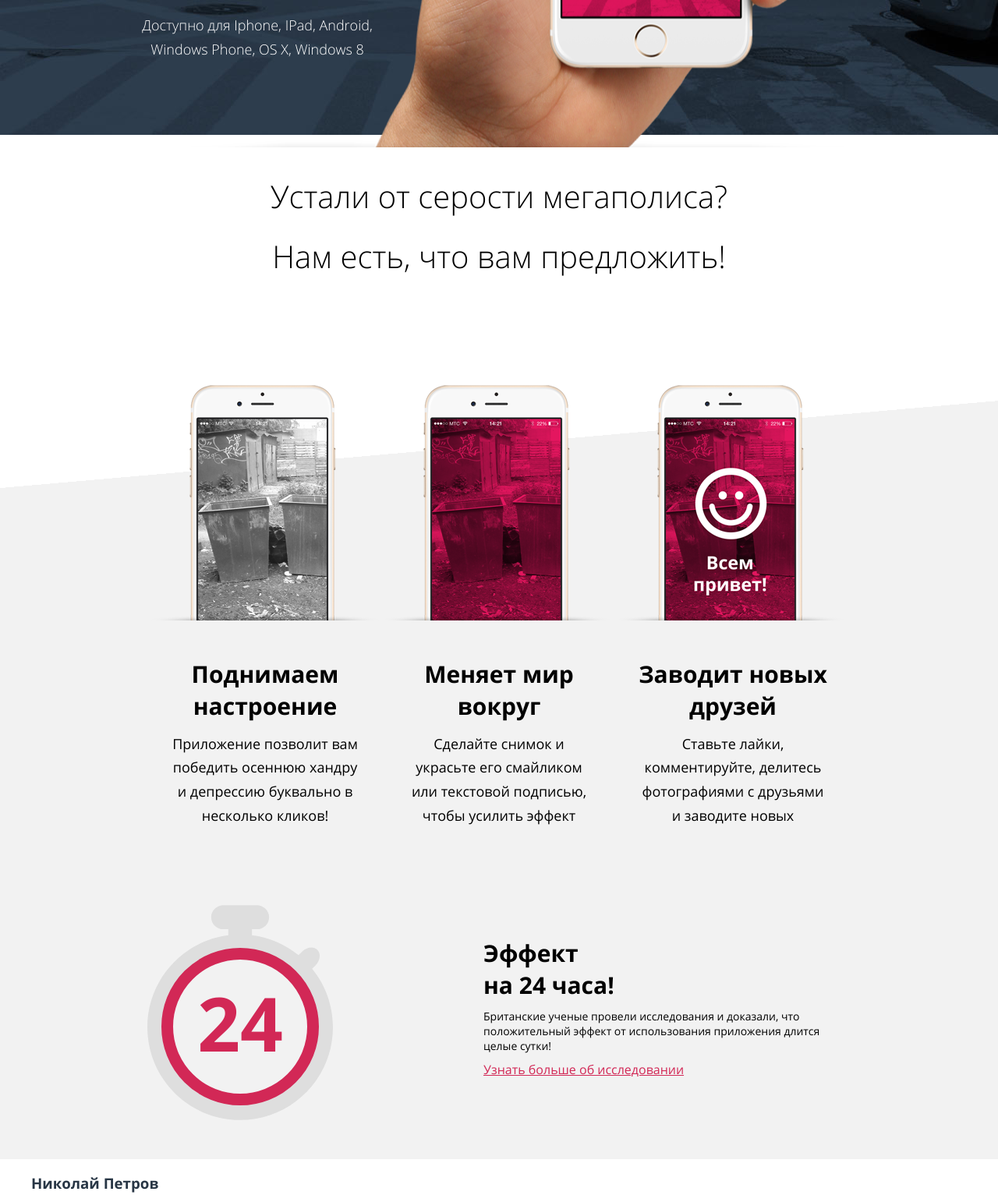
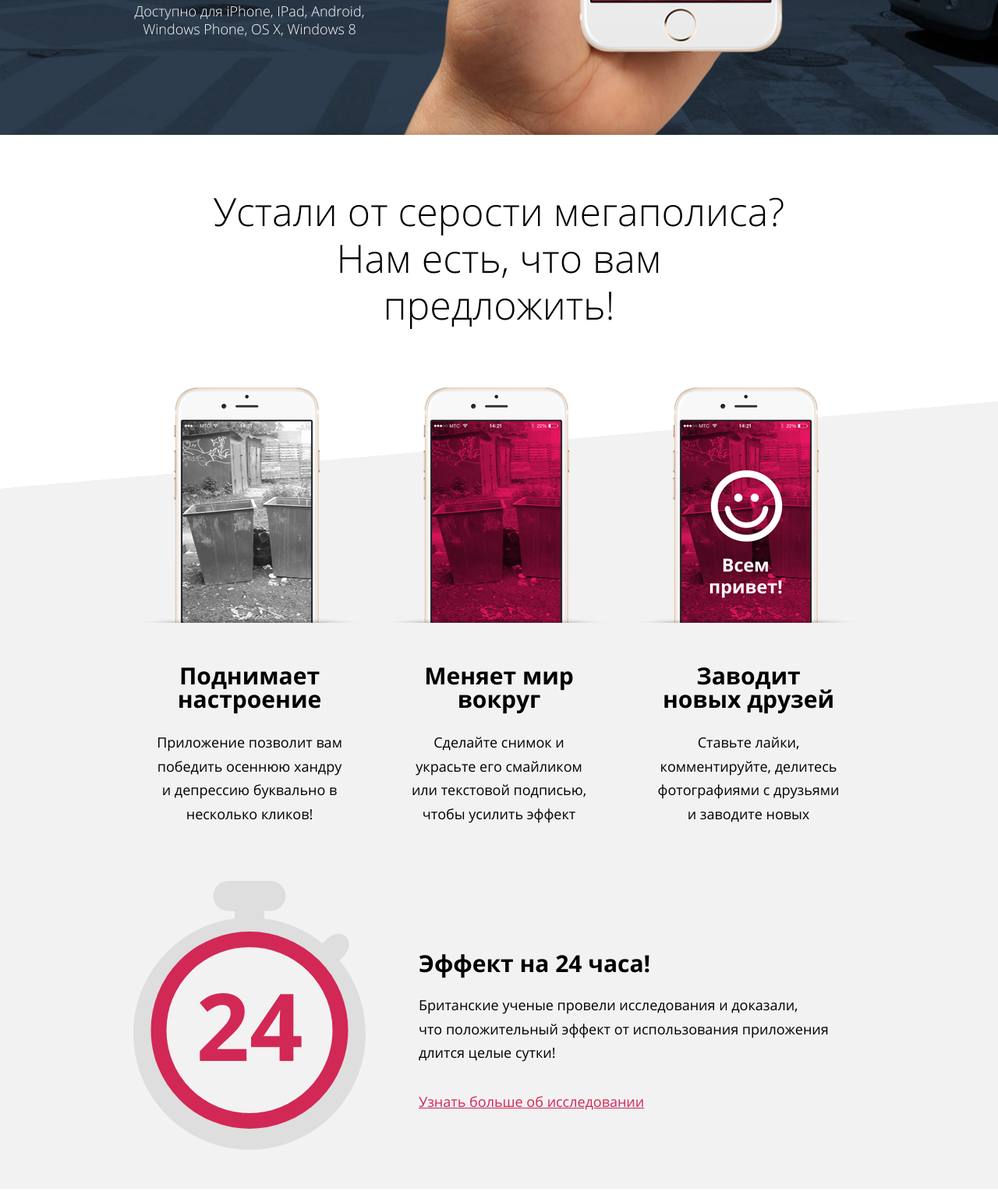
Before and after one commit to Baraboo88/934227-pink-17, a website: page source/index.html in a window 1280 px wide. Shown: the part 680-2213 px from the top of the page at 78% size. Drawn offline with nearby package versions, Linux system fonts and the light colour scheme; files that its build step writes are made by us from their sources.

Commit message:
Preliminary-index-page-done

```diff
--- a/source/index.html
+++ b/source/index.html
@@ -1,5 +1,5 @@
 <!DOCTYPE html>
-<html lang="ru">
+<html lang="ru" xmlns="http://www.w3.org/1999/html">
 <head>
   <meta charset="utf-8">
   <meta name="viewport" content="width=device-width, initial-scale=1">
@@ -54,7 +54,7 @@
           <li class="download__item download__item--android"><a href="#"></a></li>
           <li class="download__item download__item--win"><a href="#"></a></li>
         </ul>
-        <p class="download__description">Доступно для Iphone, IPad,
+        <p class="download__description">Доступно для iPhone, IPad,
           Android, Windows Phone, OS X, Windows 8</p>
       </div>
     </div>
@@ -68,14 +68,14 @@
       </div>
       <ul class="features__content">
         <li class="features__content-item">
-          <h3 class="features__title">Поднимаем настроение</h3>
+          <h3 class="features__title">Поднимает настроение</h3>
           <p class="features__description">Приложение позволит вам победить
             осеннюю хандру и депрессию буквально в несколько кликов!</p>
         </li>
         <li class="features__content-item">
           <h3 class="features__title">Меняет мир вокруг</h3>
           <p class="features__description">Сделайте снимок и украсьте его
-            смайликом или текстовой подписью, чтобы усилить эффект</p>
+            смайликом или текстовой подписью, чтобы <span>усилить эффект</span></p>
         </li>
         <li class="features__content-item">
           <h3 class="features__title">Заводит новых друзей</h3>
@@ -90,11 +90,11 @@
           </div>
         </div>
         <div class="features__effect__wrapper">
-          <h3 class="features__effect-header"><span>Эффект</span><span>на 24 часа!</span></h3>
+          <h3 class="features__effect-header"><span>Эффект </span><span>на 24 часа!</span></h3>
           <p class="features__effect-body"> Британские ученые провели исследования
-            и доказали, что положительный эффект
-            от использования приложения длится
-            целые сутки!</p>
+            и доказали, <span class="features__effect-body-desktop-span"></span> что положительный эффект
+            <span class="features__effect-body-tablet-span">от использования приложения длится
+              целые сутки!</span></span></p>
           <a class="features__effect-footer" href="#"> Узнать больше об исследовании </a>
         </div>
       </div>
--- a/source/less/blocks/download.less
+++ b/source/less/blocks/download.less
@@ -5,7 +5,7 @@
   background-image: url("../img/iphone-hand-mobile@1x.png"),
     url("../img/bg-back-mobile@1x.jpg");
   background-repeat: no-repeat, no-repeat;
-  background-position: center 110px, center -60px;
+  background-position: 60px 110px, center -80px;
   background-size: auto, 100%;
 }
 
@@ -32,7 +32,7 @@
   width: 281px;
   border-radius: 30px;
   box-sizing: border-box;
-  margin: 28px auto 0;
+  margin: 25px auto 0;
   color: inherit;
   text-align: center;
   font-weight: bold;
@@ -73,7 +73,7 @@
 .download__description {
   font-size: 14px;
   text-align: center;
-  margin: 25px 40px 35px;
+  margin: 25px 40px 30px;
   line-height: 1.71;
   padding: 0;
 }
@@ -88,6 +88,7 @@
     padding: 0;
     margin: 0 0 0 45px;
     font-size: 40px;
+    line-height: 1.2;
   }
 
   .download {
@@ -95,14 +96,14 @@
     background-image: url("../img/iphone-hand-tablet@1x.png"),
       url("../img/bg-back-tablet@1x.jpg");
     background-repeat: no-repeat, no-repeat;
-    background-position: center 110px, center -100px;
+    background-position: center 73px, center -100px;
     background-size: auto, auto;
   }
 
   .download__wrapper {
     margin: 0 auto;
     width: 660px;
-    padding: 100px 20px 110px 20px;
+    padding: 92px 20px 111px 23px;
     box-sizing: border-box;
     background-color: transparent;
   }
@@ -113,34 +114,36 @@
   }
 
   .download__link {
-    margin: 39px 0 0;
+    margin: 33px 0 0 0;
+    width: 300px;
   }
 
   .download__description {
     width: 300px;
-    margin: 25px 0 0 0;
+    margin: 40px 0 0 0;
     font-size: 18px;
     font-weight: 300;
+    line-height: 1.3;
   }
 
   .download__list {
-    margin-left: 45px;
-    margin-right: 0;
+    margin: 45px 0 0 45px;
   }
 }
 
 @media (min-width: 960px) {
   .download {
-    background-image: url("../img/iphone-hand-desktop@1x.png"),
-      url("../img/bg-back-desktop@1x.jpg");
-    background-position: 150px 230px, center 0;
+    background-image: url("../img/bg-back-desktop@1x.jpg");
+    background-position: center 0;
   }
 
   .download__wrapper {
     width: 100%;
     max-width: 960px;
     margin: 0 auto;
-    padding: 210px 20px 110px 20px;
+    padding: 220px 20px 123px 10px;
+    box-sizing: border-box;
+    background: url("../img/iphone-hand-desktop@1x.png") no-repeat 28px 210px;
   }
 
   .download__non-mobile-header {
@@ -150,16 +153,17 @@
   }
 
   .download__link {
-    margin: 55px 0 0;
+    margin: 48px 0 0;
+    font-size: 21px;
   }
 
   .download__list {
-    margin-left: 45px;
+    margin-left: 48px;
     margin-right: 0;
-    margin-top: 60px;
+    margin-top: 65px;
   }
 
   .download__description {
-    margin: 60px 0 0 0;
+    margin: 58px 0 0 0;
   }
 }
--- a/source/less/blocks/features.less
+++ b/source/less/blocks/features.less
@@ -1,5 +1,5 @@
 .features {
-  background: linear-gradient(175deg, white 25%, #f2f2f2 25%);
+  background: linear-gradient(175deg, white 24%, #f2f2f2 24%);
   color: black;
 }
 
@@ -9,8 +9,9 @@
 }
 
 .features__header {
-  padding-top: 35px;
+  padding-top: 37px;
   padding-bottom: 38px;
+  box-sizing: border-box;
 }
 
 .features__header-item {
@@ -27,12 +28,12 @@
   display: flex;
   flex-direction: column;
   list-style: none;
-  padding: 10px 30px 322px;
+  padding: 48px 30px 322px;
   background: url("../img/iphone-screen-mobile@1x.png") 50% 108% no-repeat;
 }
 
-.features__content-item {
-  padding-top: 35px;
+.features__content-item:not(:first-child) {
+  padding-top: 30px;
 }
 
 .features__title {
@@ -56,29 +57,46 @@
 }
 
 @media (min-width: 660px) {
+  .features {
+    background: linear-gradient(to top, white 32%, transparent 32%),
+    linear-gradient(176deg, white 26.5%, #f2f2f2 26.5%);
+  }
+
   .features__wrapper {
     width: 660px;
   }
 
-  .features {
-    background: linear-gradient(to top, white 27%, transparent 27%),
-      linear-gradient(175deg, white 31%, #f2f2f2 31%);
+  .features__content-item:not(:first-child) {
+    padding-top: 34px;
+    box-sizing: border-box;
+  }
+
+  .features__content-item:last-child {
+    padding-top: 36px;
+    box-sizing: border-box;
+  }
+
+  .features__header {
+    padding-top: 50px;
   }
 
   .features__header-item {
+    margin: 0;
     font-size: 40px;
-    padding: 0 35px 22px;
+    padding: 0 35px 0;
     font-weight: 300;
+    box-sizing: border-box;
+    line-height: 1.2;
   }
 
   .features__header-item:last-child {
-    padding: 0 40px 0;
+    padding: 0 50px 0;
   }
 
   .features__content {
     text-align: left;
-    padding: 100px 0 40px 330px;
-    background: url("../img/iphone-screen-3-tablet@1x.png") 5% 108% no-repeat;
+    padding: 84px 10px 43px 331px;
+    background: url("../img/iphone-screen-3-tablet@1x.png") 5% 13px no-repeat;
     box-sizing: border-box;
   }
 
@@ -88,6 +106,7 @@
 
   .features__description {
     text-align: left;
+    margin-top: 12px;
   }
 
   .features__effect {
@@ -133,36 +152,65 @@
 
   .features__effect-header {
     font-size: 30px;
-    margin: 100px 0 0;
+    margin: 95px 0 0;
     text-align: left;
     padding-left: 0;
     box-sizing: border-box;
+    line-height: 1.2;
   }
 
   .features__effect-header span {
     display: block;
   }
 
+  .features__description span {
+    display: block;
+  }
+
   .features__effect-body {
-    margin: 10px 0 0;
+    margin: 12px 0 0;
     font-size: 14px;
+    padding-right: 30px;
+    box-sizing: border-box;
+    line-height: 1.71;
+  }
+
+  .features__effect-body .features__effect-body-tablet-span {
+    display: block;
   }
 
   .features__effect-footer {
     display: block;
-    margin-top: 10px;
+    margin-top: 13px;
     color: #d22856;
+    font-size: 14px;
   }
 }
 
-@media (min-width: 1200px) {
+@media (min-width: 960px) {
+  .features {
+    background: linear-gradient(175deg, white 31%, #f2f2f2 31%);
+  }
+
   .features__wrapper {
-    width: 1200px;
+    width: 960px;
+  }
+
+  .features__header {
+    padding-top: 68px;
+  }
+
+  .features__header-item {
+    font-size: 50px;
+  }
+
+  .features__header-item:last-child {
+    padding: 0 150px 0;
   }
 
   .features__content {
     text-align: left;
-    padding: 100px 150px 40px;
+    padding: 38px 10px 40px;
     box-sizing: border-box;
     flex-direction: row;
     justify-content: space-between;
@@ -172,18 +220,27 @@
   .features__title {
     text-align: center;
     font-size: 30px;
+    line-height: 1;
+    padding: 0 30px 0;
+    box-sizing: border-box;
   }
 
   .features__description {
     text-align: center;
     font-size: 18px;
     padding: 0 30px 0;
+    box-sizing: border-box;
+    margin-top: 25px;
   }
 
-  .features__content-item {
-    position: relative;
+  .features__description span {
+    display: inline;
+  }
+
+  .features__content-item,
+  .features__content-item:not(:first-child) {
     width: 300px;
-    padding-top: 350px;
+    padding-top: 355px;
     box-sizing: border-box;
   }
 
@@ -200,10 +257,71 @@
   }
 
   .features__effect {
-    padding: 0 170px 50px 130px;
+    padding: 0 23px 50px 0;
   }
 
-  .features {
-    background: linear-gradient(175deg, white 31%, #f2f2f2 31%);
+  .features__effect-timer-wrapper {
+    width: 320px;
+    height: 345px;
+    margin: 30px 0 0 0;
+    background: url("../img/icon-timer-gray.svg") no-repeat 50% 50%;
+    background-size: contain;
+    position: relative;
+  }
+
+  .features__effect-timer {
+    position: absolute;
+    padding: 0;
+    width: 253px;
+    height: 253px;
+    font-size: 120px;
+    color: #d22856;
+    font-weight: bold;
+    border: #d22856 solid 20px;
+    border-radius: 50%;
+    padding-top: 18px;
+    text-align: center;
+    box-sizing: border-box;
+    margin: 0;
+    margin-left: 50%;
+    transform: translateX(-50%);
+    top: 65px;
+  }
+
+  .features__effect-header {
+    font-size: 30px;
+    margin: 118px 0 0;
+    text-align: left;
+    padding-left: 0;
+    box-sizing: border-box;
+    line-height: 1.2;
+  }
+
+  .features__effect-header span {
+    display: inline;
+  }
+
+  .features__effect-body {
+    width: 560px;
+    margin: 20px 0 0;
+    font-size: 18px;
+    padding-right: 30px;
+    box-sizing: border-box;
+    line-height: 1.71;
+  }
+
+  .features__effect-body .features__effect-body-tablet-span {
+    display: inline;
+  }
+
+  .features__effect-body .features__effect-body-desktop-span {
+    display: block;
+  }
+
+  .features__effect-footer {
+    display: block;
+    margin-top: 35px;
+    color: #d22856;
+    font-size: 18px;
   }
 }
--- a/source/less/blocks/main-nav.less
+++ b/source/less/blocks/main-nav.less
@@ -9,4 +9,8 @@
   .main-nav--mobile-tablet {
     display: none;
   }
+
+  .main-nav {
+    margin-left: auto;
+  }
 }
--- a/source/less/blocks/page-header.less
+++ b/source/less/blocks/page-header.less
@@ -23,6 +23,7 @@
 @media (min-width: 660px) {
   .page-header__top {
     width: 660px;
+    padding: 48px 20px 34px;
   }
 }
 
@@ -35,10 +36,11 @@
 
   .page-header__wrapper {
     margin: 0 auto;
-    padding: 0 20px;
+    padding: 21px 8px 20px 10px;
     display: flex;
     flex-direction: row;
     width: 960px;
+    box-sizing: border-box;
   }
 
   .page-header__top {
```
Also changed, not shown: source/less/blocks/site-list.less (+10 -1 lines).
